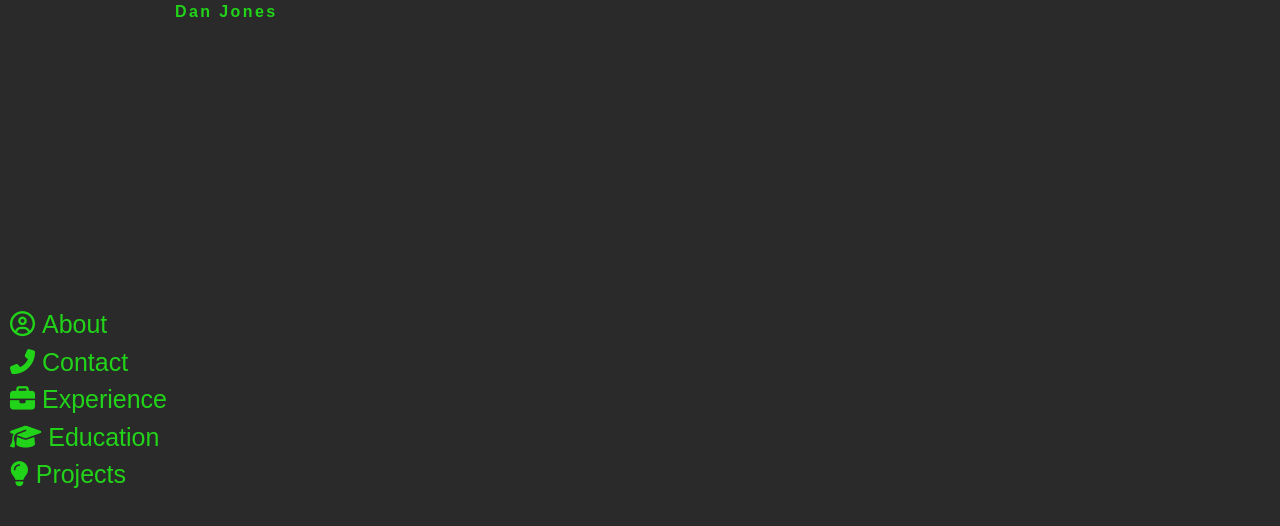
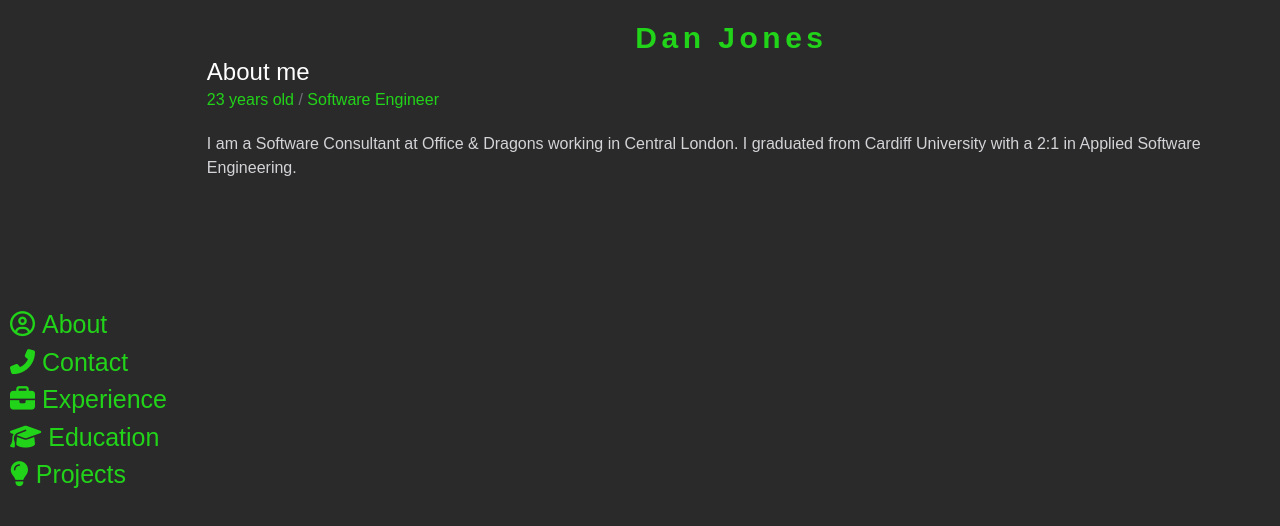
Before and after one commit to danjones457/cv-website, a React (Create React App) app: page / in a window 1280 px wide. Shown: the top 526 px of the page. Built offline with nearby package versions, Linux system fonts and the light colour scheme; a web font is replaced by a local one.

Commit message:
Start of about page. Moved typewriter header to all pages

```diff
--- a/src/App.css
+++ b/src/App.css
@@ -4,19 +4,8 @@
   height: 100%;
 }
 
-.App-logo {
-  font-size: 40vmin;
-  color: #61dafb;
-  text-shadow: -10px 10px blue;
-  position: absolute;
-  right: 100px;
-  top: 0%;
-  pointer-events: none;
-  margin: 0;
-}
-
 header {
-  width: 175px;
+  width: 220px;
   text-align: center;
   display: table-cell;
   vertical-align: middle;
@@ -73,22 +62,6 @@ header ul li .fa-stack {
   font-size: 25px;
 }
 
-.blink-cursor {
-  animation: blink-animation 1s steps(5, start) infinite;
-  -webkit-animation: blink-animation 1s steps(5, start) infinite;
-}
-
-@keyframes blink-animation {
-  to {
-    visibility: hidden;
-  }
-}
-@-webkit-keyframes blink-animation {
-  to {
-    visibility: hidden;
-  }
-}
-
 .typewriter h1 {
   overflow: hidden; /* Ensures the content is not revealed until the animation */
   border-right: .15em solid #22d419; /* The typwriter cursor */
--- a/src/App.js
+++ b/src/App.js
@@ -16,7 +16,10 @@ function App() {
           <li onClick={() => setPage(5)} className="text-green"><i class="fas fa-lightbulb"></i> <span className="hidden md:inline-block">Projects</span></li>
         </ul>
       </header>
-      <div>
+      <div className="w-full p-5">
+        <div className="typewriter w-min m-auto text-center">
+          <h1 className="text-green font-bold text-3xl">Dan Jones</h1>
+        </div>
         <BodyPage page={page} />
       </div>
     </div>
--- a/src/pages/About.js
+++ b/src/pages/About.js
@@ -3,8 +3,20 @@ import '../App.css';
 
 class About extends React.Component {
     render() {
-        return <div className="typewriter">
-            <h1 className="text-green font-bold">Dan Jones</h1>
+        return <div className="text-left">
+            <div>
+                <p className="text-white text-2xl">About me</p>
+            </div>
+            <div>
+                <span className="text-green">
+                    23 years old
+                </span>
+                <span className="text-gray-500"> / </span>
+                <span className="text-green">Software Engineer</span>
+            </div>
+            <div className="py-5 text-gray-300">
+                <p>I am a Software Consultant at Office & Dragons working in Central London. I graduated from Cardiff University with a 2:1 in Applied Software Engineering.</p>
+            </div>
         </div>;
     }
 }
--- a/tailwind.config.js
+++ b/tailwind.config.js
@@ -1,10 +1,11 @@
+const colors = require('tailwindcss/colors')
+colors.green = '#22d419'
+
 module.exports = {
   purge: ['./src/**/*.{js,jsx,ts,tsx}', './public/index.html'],
   darkMode: false, // or 'media' or 'class'
   theme: {
-    colors: {
-      green: '#22d419'
-    },
+    colors: colors,
     extend: {},
   },
   variants: {
```
Also changed, not shown: 1 other file (tests, documents, lock files or other folders).
